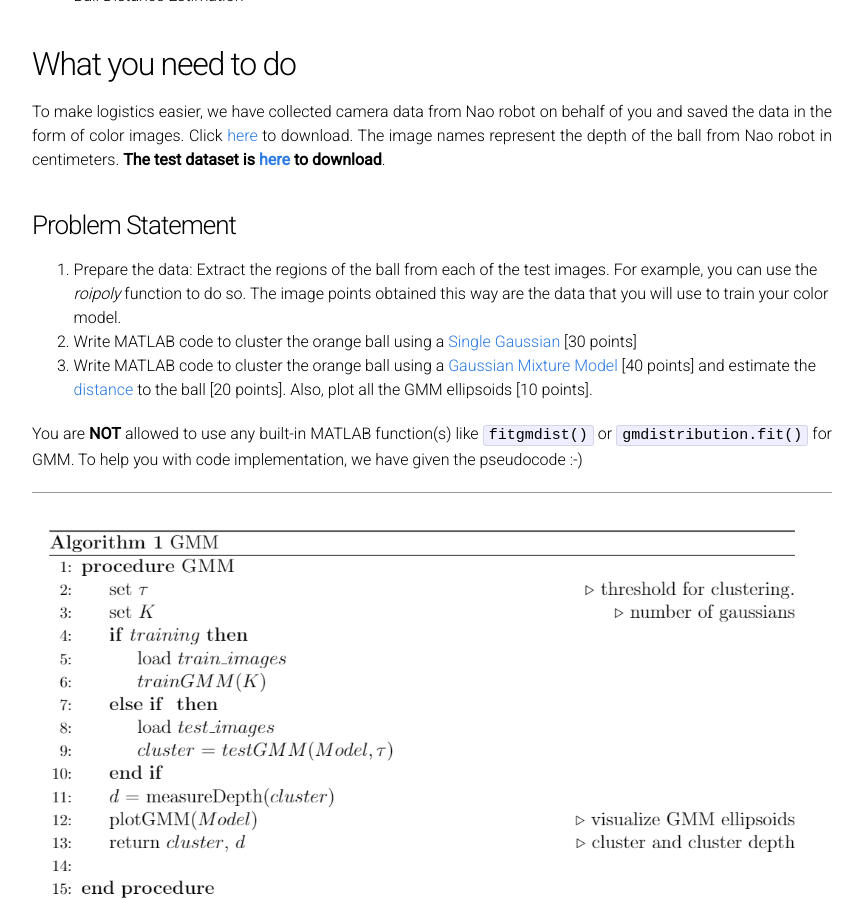
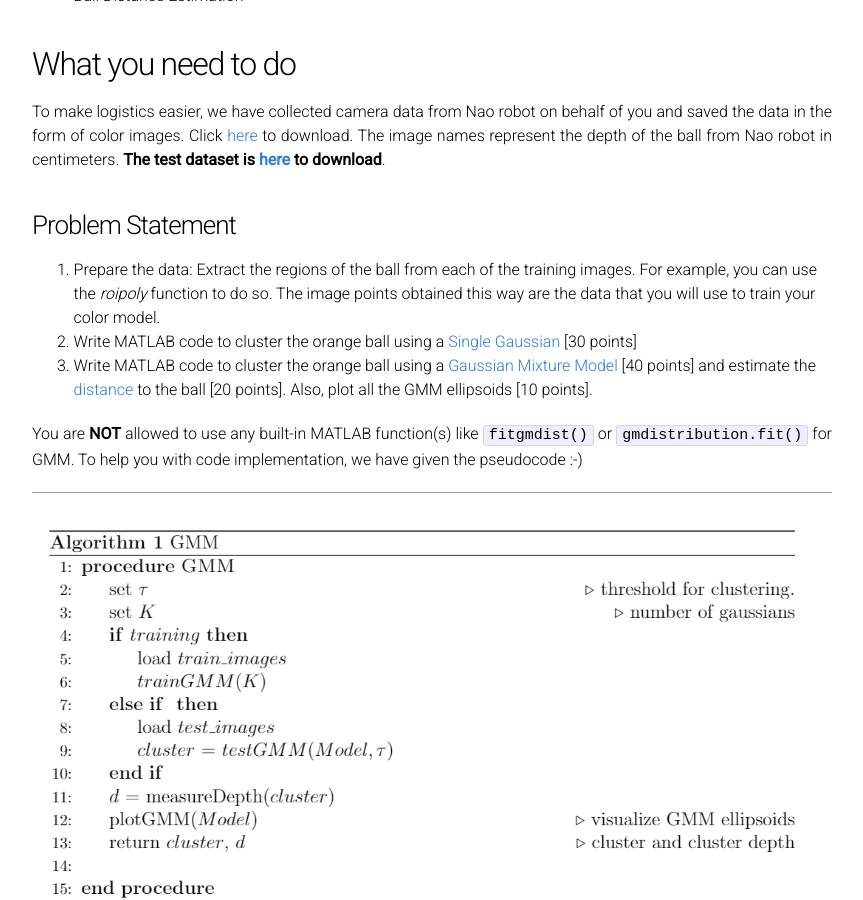
Before and after one commit to cmsc426spring2019/cmsc426spring2019.github.io, a Jekyll site: the page built from project1.md, in a window 1280 px wide and 900 px high, scrolled down 1228 px. Shown: the whole window, without its empty margins (208-1071 px from the left). Built offline with Jekyll 4.4.1, drawn with Linux system fonts in a browser that asks for light colours.

Commit message:
Update project1.md

```diff
--- a/project1.md
+++ b/project1.md
@@ -43,7 +43,7 @@ To make logistics easier, we have collected camera data from Nao robot on behalf
 
 <a name='pro'></a>
 ### Problem Statement
-0. Prepare the data: Extract the regions of the ball from each of the test images. For example, you can use the *roipoly* function to do so. The image points obtained this way are the data that you will use to train your color model.
+0. Prepare the data: Extract the regions of the ball from each of the training images. For example, you can use the *roipoly* function to do so. The image points obtained this way are the data that you will use to train your color model.
 1. Write MATLAB code to cluster the orange ball using a [Single Gaussian](https://cmsc426spring2019.github.io/colorseg/#gaussian) [30 points]
 2. Write MATLAB code to cluster the orange ball using a [Gaussian Mixture Model](https://cmsc426spring2019.github.io/colorseg/#gmm) [40 points] and estimate the [distance](https://cmsc426spring2019.github.io/colorseg/#distest) to the ball [20 points]. Also, plot all the GMM ellipsoids [10 points].
 
```
